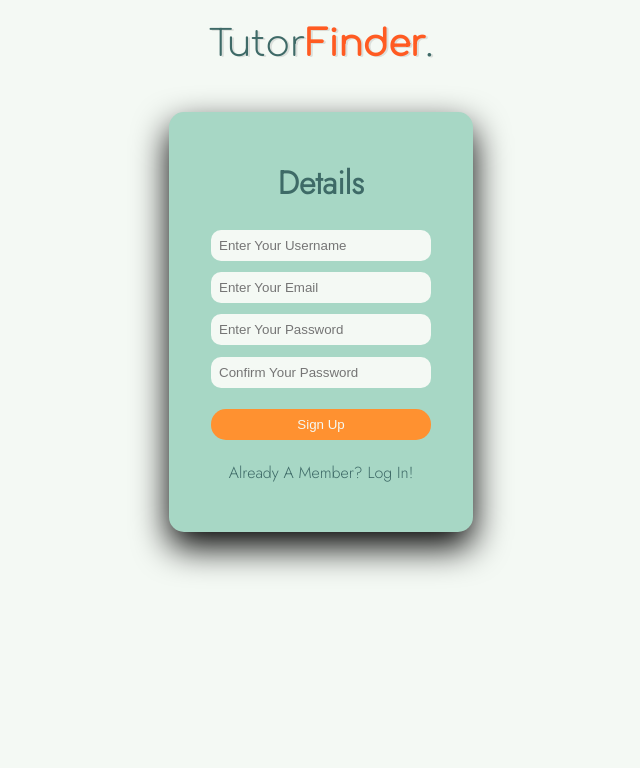
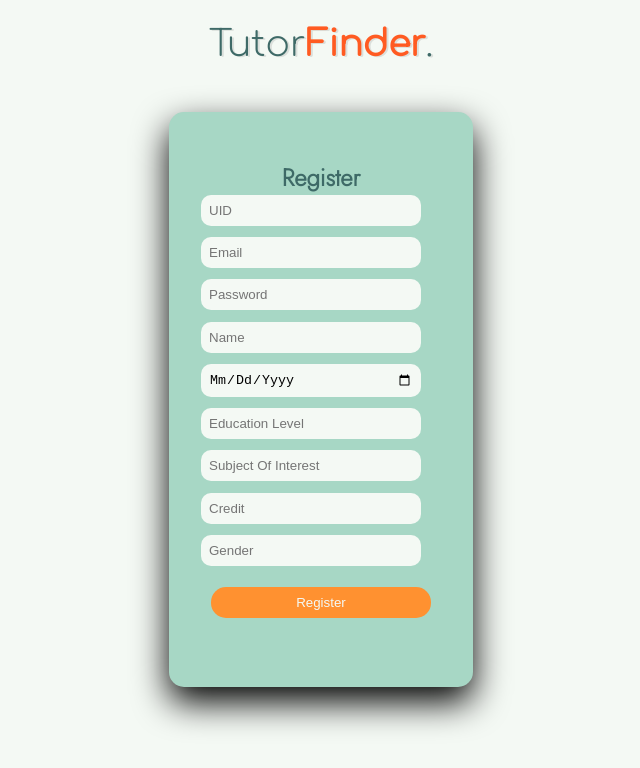
Before and after one commit to numi8462/WebTutorFineder, a React (Create React App) app: page /details in a window 1280 px wide. Shown: the top 768 px of the page, without its empty margins (319-959 px from the left). Built offline with nearby package versions, Linux system fonts and the light colour scheme; no server answers.

Commit message:
details update
post method for details page

```diff
--- a/src/contents/Details.jsx
+++ b/src/contents/Details.jsx
@@ -1,12 +1,40 @@
-import React from 'react';
-import { useNavigate } from 'react-router-dom';
+import React, { useState } from 'react';
+import { Alert, Form, Button } from 'react-bootstrap';
+import axios from 'axios';
 import '../index.css'
 
-const TutorFinder = () => {
+export const Details = (props) => {
+    const [student, setStudent] = useState({
+        uid: '',
+        email: '',
+        password: '',
+        name: '',
+        birthdate: '',
+        educationLevel: '',
+        subjectOfInterest: [],
+        credit: '',
+        gender: ''
+    });
+    const [error, setError] = useState('');
+    const [loading, setLoading] = useState(false);
 
+    const handleChange = (e) => {
+        setStudent({ ...student, [e.target.name]: e.target.value });
+    };
 
-
-
+    const handleSubmit = async (e) => {
+        e.preventDefault();
+        try {
+            setError("")
+            setLoading(true)
+            const response = await axios.post('http://localhost:3001/postStudents', student);
+            console.log(response.data);
+        } catch (err) {
+            console.error(err);
+            setError("Failed to create account!")
+        }
+        setLoading(false)
+    };
 
     return (
         <div className="wrapper">
@@ -15,39 +43,58 @@
                 <p>Tutor<span>Finder</span>.</p>
             </div>
         </header>
-
         <div className="container">
             <div className="form-box">
                 <div>
-                        <h1>Details</h1>
+                    <h2>Register</h2>
                 </div>
                 <div className="enter-info">
-                        <div className="input-group">
-                            <input type="text" placeholder="Enter your username" />
+                    {error && <Alert variant="danger" style={{ border: 'none', backgroundColor: 'transparent', color: 'red', fontWeight:'', fontSize:'1.5rem' }}>{error}</Alert>}
+                    <form onSubmit={handleSubmit} className="register">
+                        {/* <label htmlFor="name">full name</label>
+                        <input value={name} name="name" id="name" placeholder="full name" onChange = {(e) => setName(e.target.value)} type="name"/> */}
+                        <div className='input-group'>
+                            <input type="text" name="uid" onChange={handleChange} placeholder="UID" />
                         </div>
-                        <div className="input-group">
-                            <input type="text" placeholder="Enter your email" />
+                        <div className='input-group'>
+                            <input type="email" name="email" onChange={handleChange} placeholder="Email" />
                         </div>
-                        <div className="input-group">
-                            <input type="text" placeholder="Enter your password" />
+                        <div className='input-group'>
+                            <input type="password" name="password" onChange={handleChange} placeholder="Password" />
                         </div>
-                        <div className="input-group">
-                            <input type="text" placeholder="Confirm your password" />
+                        <div className='input-group'>
+                            <input type="text" name="name" onChange={handleChange} placeholder="Name" />
                         </div>
+                        <div className='input-group'>
+                            <input type="date" name="birthdate" onChange={handleChange} placeholder="Birthdate" />
+                        </div>
+                        <div className='input-group'>
+                            <input type="text" name="educationLevel" onChange={handleChange} placeholder="Education Level" />
+                        </div>
+                        <div className='input-group'>
+                            <input type="text" name="subjectOfInterest" onChange={handleChange} placeholder="Subject of Interest" />
+
+                        </div>
+                        <div className='input-group'>
+                            <input type="number" name="credit" onChange={handleChange} placeholder="Credit" />
+                        </div>
+                        <div className='input-group'>
+                            <input type="text" name="gender" onChange={handleChange} placeholder="Gender" />
                         </div>
 
                         <div className="buttons">
                             <div className="btn">
-                            <button type="submit">Sign up</button>
+                                <button  disabled={loading} type="submit">Register</button>
+
                             </div>
                         </div>
-                    <div>
-                        <span>Already a member? <a className="link" href="log_in_page.html">Log in!</a></span>
+
+                    </form>
                 </div>
+
             </div>
+
         </div>
     </div>
     );
-}
-
-export default TutorFinder;
+};
--- a/src/contents/Profile.jsx
+++ b/src/contents/Profile.jsx
@@ -3,7 +3,7 @@
 import { useAuth } from '../authentication/AuthContext'
 import firebase from "firebase/compat/app";
 
-function Profile() {
+export const Profile = (props) => {
     const [email,setEmail] = useState('')
     const [pass, setPass] = useState('')
     const [uid, setUid] = useState('')
@@ -48,5 +48,3 @@
         </div>
     )
 }
-
-export default Profile;
```
Also changed, not shown: server.js (+8 -2 lines), src/App.js (+4 -5 lines). Lines whose indentation alone changed are shown as unchanged.
